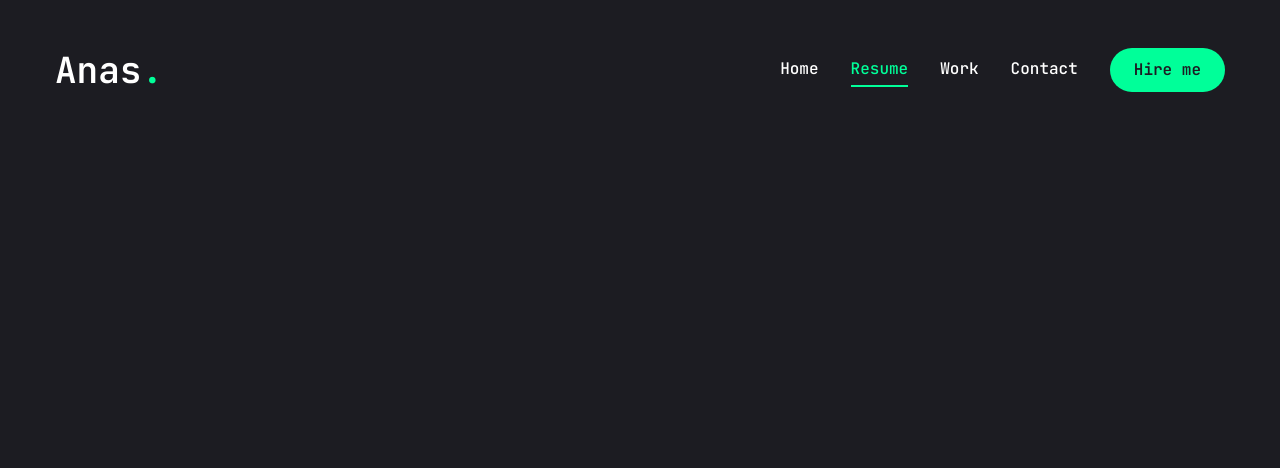
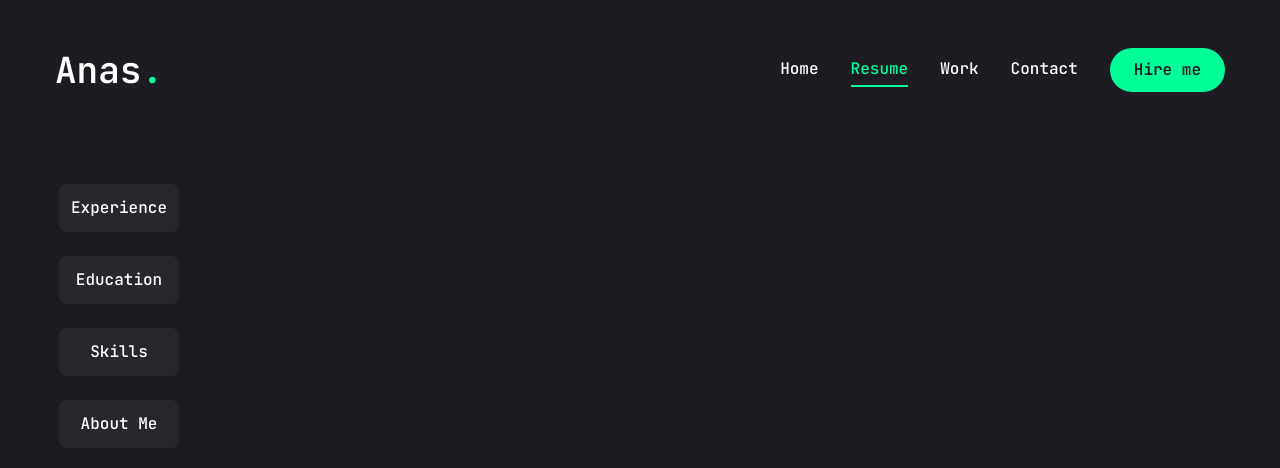
Before and after one commit to anasahammad/my-portfolio, a Next.js app: page /resume in a window 1280 px wide. Shown: the top 468 px of the page. Built offline with nearby package versions, Linux system fonts and the light colour scheme.

Commit message:
tabs added

```diff
--- a/app/resume/page.jsx
+++ b/app/resume/page.jsx
@@ -4,6 +4,7 @@ import {FaHtml5, FaCss3, FaJs, FaReact, FaFigma, FaNodeJs, FaServer} from "react
 import {SiFirebase, SiMongodb, SiNextdotjs, SiTailwindcss} from "react-icons/si"
 
 import { motion } from "framer-motion"
+import { Tabs, TabsContent, TabsList, TabsTrigger } from "@/components/ui/tabs"
 
 //about
 const about = {
@@ -148,10 +149,27 @@ const skills = {
 }
 const ResumePage = () => {
     return (
-        <motion.div initial={{opacity : 0}} animate={{opacity : 1}}>
-            <h1>
+        <motion.div initial={{opacity : 0}} animate={{opacity : 1, transition : {
+            delay: 2.4, duration: 0.4, ease: "easeIn"
+        }}}
+        className= "min-h-[80vh] flex justify-center items-center py-12 xl:py-0"
+        >
+            <div className="container mx-auto">
+                <Tabs defaultValue="Experience" className="flex flex-col xl:flex-row gap-[60px]">
+                    <TabsList className="flex flex-col gap-6 w-ful max-w-[380px] mx-auto xl:mx-0">
+                        <TabsTrigger value="experience">Experience</TabsTrigger>
+                        <TabsTrigger value="education">Education</TabsTrigger>
+                        <TabsTrigger value="skills">Skills</TabsTrigger>
+                        <TabsTrigger value="about">About Me</TabsTrigger>
+                    </TabsList>
 
-            </h1>
+                    {/* content */}
+                    <div className="min-h-[70vh]  w-full">
+                        {/* experience */}
+                        <TabsContent value="experience" className="w-full">experience</TabsContent>
+                    </div>
+                </Tabs>
+            </div>
         </motion.div>
     );
 };
--- a/components/ui/tabs.jsx
+++ b/components/ui/tabs.jsx
@@ -11,7 +11,7 @@ const TabsList = React.forwardRef(({ className, ...props }, ref) => (
   <TabsPrimitive.List
     ref={ref}
     className={cn(
-      "inline-flex h-10 items-center justify-center rounded-md bg-slate-100 p-1 text-slate-500 dark:bg-slate-800 dark:text-slate-400",
+      "inline-flex h-auto rounded-md p-1 text-primary",
       className
     )}
     {...props} />
@@ -22,7 +22,7 @@ const TabsTrigger = React.forwardRef(({ className, ...props }, ref) => (
   <TabsPrimitive.Trigger
     ref={ref}
     className={cn(
-      "inline-flex items-center justify-center whitespace-nowrap rounded-sm px-3 py-1.5 text-sm font-medium ring-offset-white transition-all focus-visible:outline-none focus-visible:ring-2 focus-visible:ring-slate-950 focus-visible:ring-offset-2 disabled:pointer-events-none disabled:opacity-50 data-[state=active]:bg-white data-[state=active]:text-slate-950 data-[state=active]:shadow-sm dark:ring-offset-slate-950 dark:focus-visible:ring-slate-300 dark:data-[state=active]:bg-slate-950 dark:data-[state=active]:text-slate-50",
+      "inline-flex items-center justify-center whitespace-nowrap w-full bg-[#27272c] rounded-lg p-3 text-white text-base font-medium ring-offset-white transition-all disabled:pointer-events-none disabled:opacity-50 data-[state=active]:bg-accent data-[state=active]:text-primary data-[state=active]:font-bold data-[state=active]:shadow-sm ",
       className
     )}
     {...props} />
@@ -33,7 +33,7 @@ const TabsContent = React.forwardRef(({ className, ...props }, ref) => (
   <TabsPrimitive.Content
     ref={ref}
     className={cn(
-      "mt-2 ring-offset-white focus-visible:outline-none focus-visible:ring-2 focus-visible:ring-slate-950 focus-visible:ring-offset-2 dark:ring-offset-slate-950 dark:focus-visible:ring-slate-300",
+      "min-h-[480px] ring-offset-white focus-visible:outline-none focus-visible:ring-2 focus-visible:ring-slate-950 focus-visible:ring-offset-2 dark:ring-offset-slate-950 dark:focus-visible:ring-slate-300",
       className
     )}
     {...props} />
```
